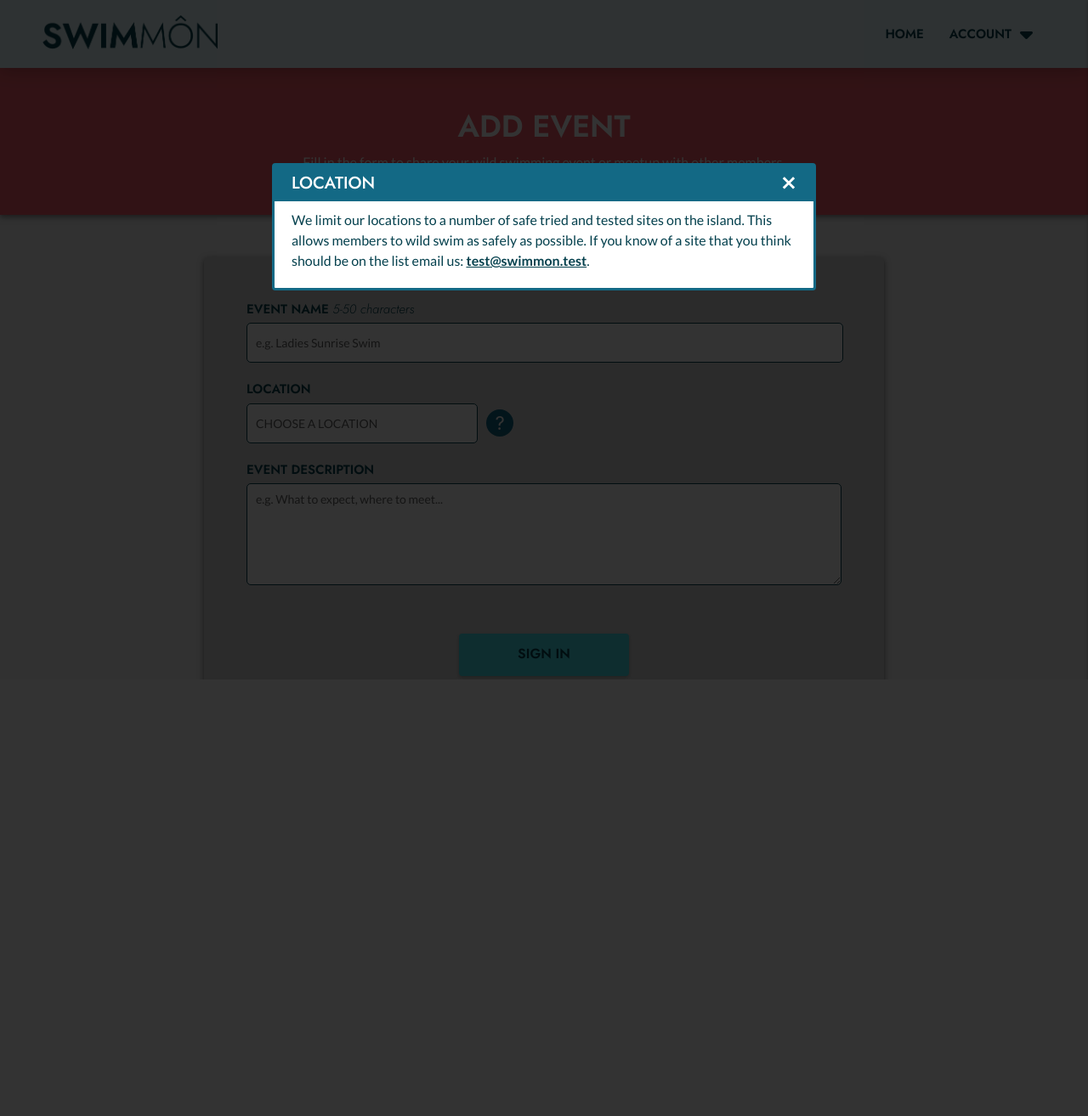
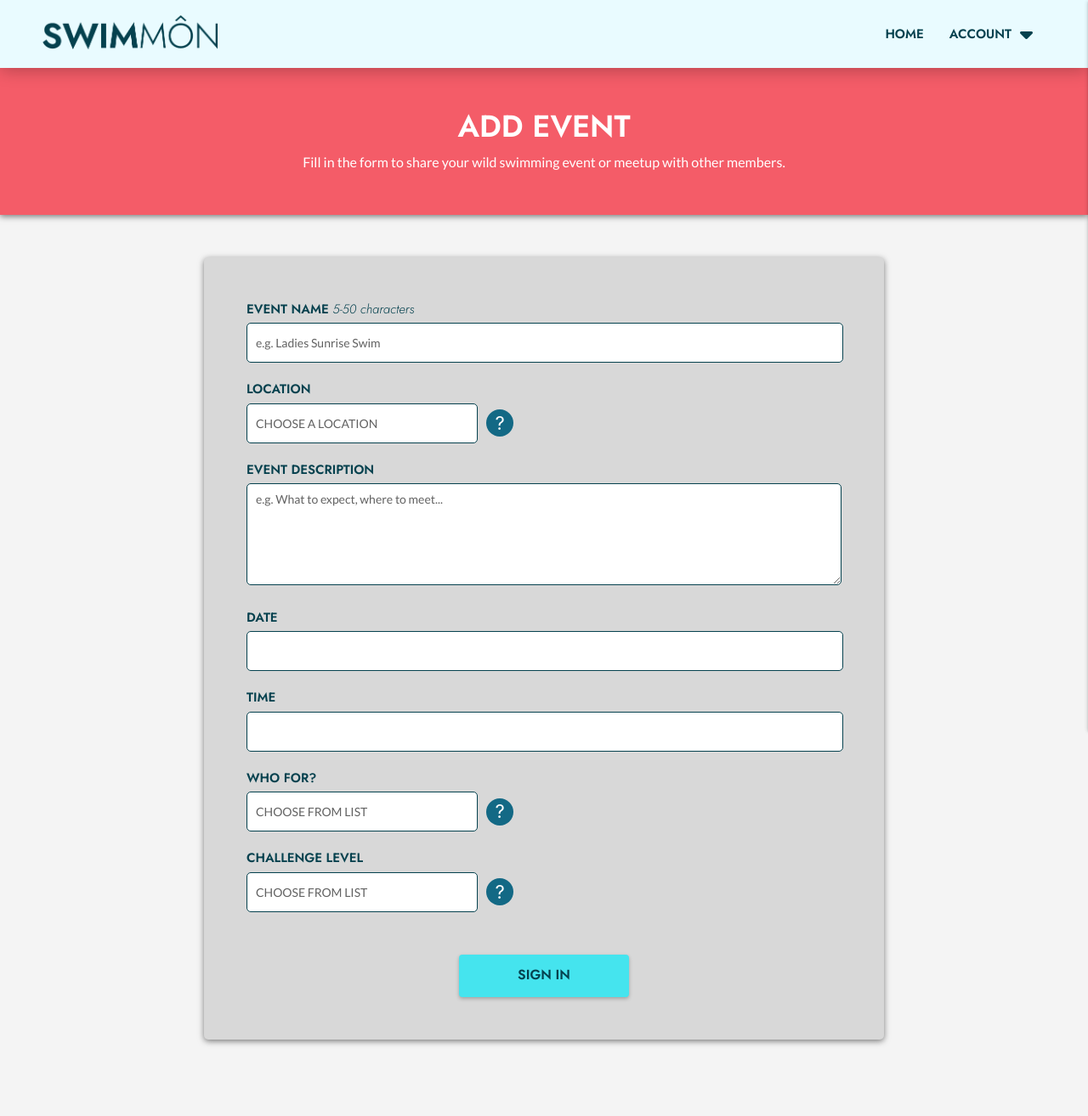
Before and after one commit to emmahewson/mp3-swimmon, a Flask app: page /add-event in a window 1280 px wide. Shown: the top 1314 px of the page at 85% size. Before the commit the page ends 800 px from the top, so only its background shows below. Run offline with Flask 2, Linux system fonts and the light colour scheme; data that the repository does not hold is empty; some libraries are stand-ins or nearby versions.

Commit message:
add basic structure add-event part 3

```diff
--- a/static/css/style.css
+++ b/static/css/style.css
@@ -591,15 +591,15 @@ textarea::placeholder {
     width: 100%;
     height: 100%;
     background-color: rgba(0, 0, 0, 0.8);
-    overflow: auto;
 }
 
 .info-modal {
     background-color: var(--white);
-    margin: 15% auto;
+    margin: 30% auto;
     border: 3px solid var(--mid-blue);
     width: 50%;
     border-radius: 4px;
+    overflow: auto;
 }
 
 .info-modal * {
@@ -953,4 +953,11 @@ textarea::placeholder {
         width: 80%;
     }
 
+    .input-info-div-wrapper .select-wrapper .select-dropdown {
+        width: 160px;
+    }
+
+    .info-modal {
+        max-height: 500px;
+    }
 }
--- a/static/js/script.js
+++ b/static/js/script.js
@@ -2,6 +2,18 @@ $(document).ready(function(){
     $('.sidenav').sidenav({edge: "right"});
     $(".dropdown-trigger").dropdown();
     $('select').formSelect();
+
+    let currentDate = new Date()
+    $('.datepicker').datepicker({
+        format: "dd/mm/yyyy",
+        showClearBtn: true,
+        autoclose: true,
+        yearRange: [2023, 2026],
+        minDate: currentDate,
+    });
+
+    $('.timepicker').timepicker();
+
     infoBox();
     collapse();
     scrollToTop();
--- a/templates/add-event.html
+++ b/templates/add-event.html
@@ -35,6 +35,42 @@
                 <label for="event_description" class="font-title weight-600">EVENT DESCRIPTION</label>
                 <textarea id="event_description" name="event_description" minlength="5" maxlength="300" placeholder="e.g. What to expect, where to meet..." required></textarea>
             </div>
+            <!-- Date -->
+            <div class="input-field">
+                <label for="event_date" class="font-title weight-600">DATE</label>
+                <input id="event_date" name="event_date" type="text" class="datepicker validate" required>
+            </div>
+            <!-- Time -->
+            <div class="input-field">
+                <label for="event_time" class="font-title weight-600">TIME</label>
+                <input id="event_time" name="event_time" type="text" class="timepicker validate" required>
+            </div>
+            <!-- Who For? -->
+            <div class="input-field">
+                <label for="event-who" class="font-title weight-600">WHO FOR?</i></label>
+                <div class="input-info-div-wrapper">
+                    <select id="event_who" name="event_who" class="" required>
+                        <option value="" disabled selected>CHOOSE FROM LIST</option>
+                        {% for who in whos %}
+                            <option value="{{who.name|upper}}">{{who.name|upper}}</option>
+                        {% endfor %}
+                    </select>
+                    <div class="question-circle swim-txt-white swim-bg-mblue" id="who-trigger">?</div>
+                </div>
+            </div>
+            <!-- Challenge Level -->
+            <div class="input-field">
+                <label for="event-challenge" class="font-title weight-600">CHALLENGE LEVEL</i></label>
+                <div class="input-info-div-wrapper">
+                    <select id="event_challenge" name="event_challenge" class="" required>
+                        <option value="" disabled selected>CHOOSE FROM LIST</option>
+                        {% for challenge in challenges %}
+                            <option value="{{challenge.name|upper}}">{{challenge.name|upper}}</option>
+                        {% endfor %}
+                    </select>
+                    <div class="question-circle swim-txt-white swim-bg-mblue" id="challenge-trigger">?</div>
+                </div>
+            </div>
             <!-- submit button -->
             <div class="form-button-row">
                 <button type="submit" class="swim-btn-large btn-hblue font-title weight-600 swim-btn-shadow">SIGN IN</button>
@@ -44,7 +80,8 @@
 </div>
 
 <!-- Modals -->
-<div class="info-modal-wrapper" id="location-modal">
+<!-- Location Modal  -->
+<div class="info-modal-wrapper hidden" id="location-modal">
     <div class="info-modal">
         <div class="modal-header swim-txt-white">
             <h2 class="font-title weight-500">LOCATION</h2>
@@ -53,5 +90,30 @@
         <p class="font-body swim-txt-dblue weight-500">We limit our locations to a number of safe tried and tested sites on the island. This allows members to wild swim as safely as possible. If you know of a site that you think should be on the list email us: <a href="mailto:test@swimmon.test">test@swimmon.test</a>.</p>
     </div>
 </div>
+<!-- Who Modal  -->
+<div class="info-modal-wrapper hidden" id="who-modal">
+    <div class="info-modal">
+        <div class="modal-header swim-txt-white">
+            <h2 class="font-title weight-500">WHO FOR?</h2>
+            <span class="font-title weight-500 close">&times;</span>
+        </div>
+        <p class="font-body swim-txt-dblue weight-500">Groups can be female or male only, or open to anyone.</p>
+    </div>
+</div>
+<!-- Challenge Modal  -->
+<div class="info-modal-wrapper hidden" id="challenge-modal">
+    <div class="info-modal">
+        <div class="modal-header swim-txt-white">
+            <h2 class="font-title weight-500">CHALLENGE LEVEL</h2>
+            <span class="font-title weight-500 close">&times;</span>
+        </div>
+        <p class="font-body swim-txt-dblue weight-500">
+            <span class="weight-700">FUN: </span>A quick dip, only within depth, no known strong currents or dangers. Appropriate for beginners and weaker swimmers.<br><br>
+            <span class="weight-700">INTERMEDIATE: </span>Some swimming, close to shore but can be out of depth, no known strong currents or dangers.<br><br>
+            <span class="weight-700">CHALLENGING: </span>Strong swimmers only, may include areas with stronger currents, going out of depth, some coasteering or jumps.
+
+        </p>
+    </div>
+</div>
 
 {% endblock %}
```
